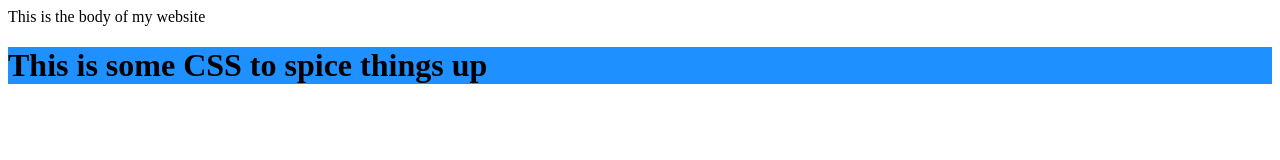
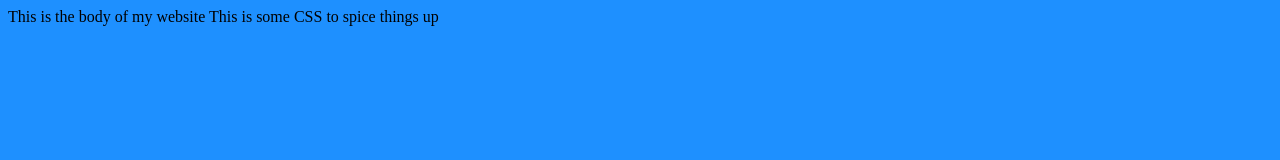
Before and after one commit to GalacticSuperMoose/TheMoose, a plain HTML site: page index.html in a window 1280 px wide. Drawn offline with Linux system fonts and the light colour scheme.

Commit message:
Update index.html

```diff
--- a/index.html
+++ b/index.html
@@ -4,5 +4,5 @@
     <title> Github whatever site! </title>
   </head>
   <body> This is the body of my website </body>
-  <h1 style="background-color:DodgerBlue;">This is some CSS to spice things up</h1>
+  <body style="background-color:DodgerBlue;">This is some CSS to spice things up</body>
 </html>
```
